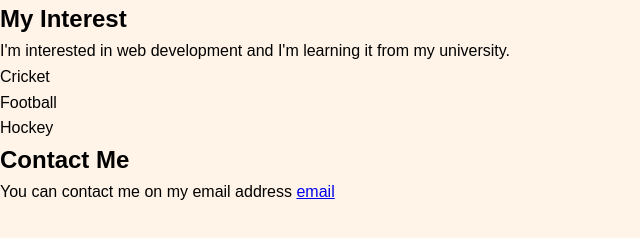
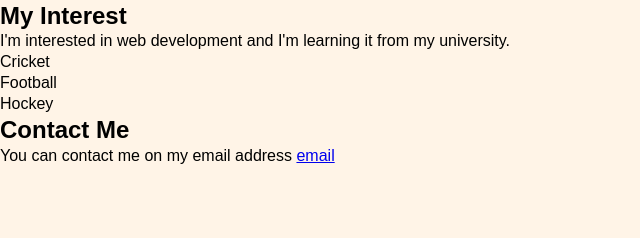
Before and after one commit to muhammadhamad1104/wad-labs, a plain HTML site: page lab1/index.html in a window 1280 px wide. Shown: the whole page, without its empty margins (0-640 px from the left). Drawn offline with Linux system fonts and the light colour scheme; files that its build step writes are made by us from their sources.

Commit message:
final commit

```diff
--- a/lab3/style.css
+++ b/lab3/style.css
@@ -12,7 +12,7 @@
 body{
     background-color: var(--bg-color);
     font-family: Arial, Helvetica, sans-serif;
-    line-height: 1.6;
+    line-height: 1.3;
 }
 h1{
     color: var(--bg-color-header-name);
```
